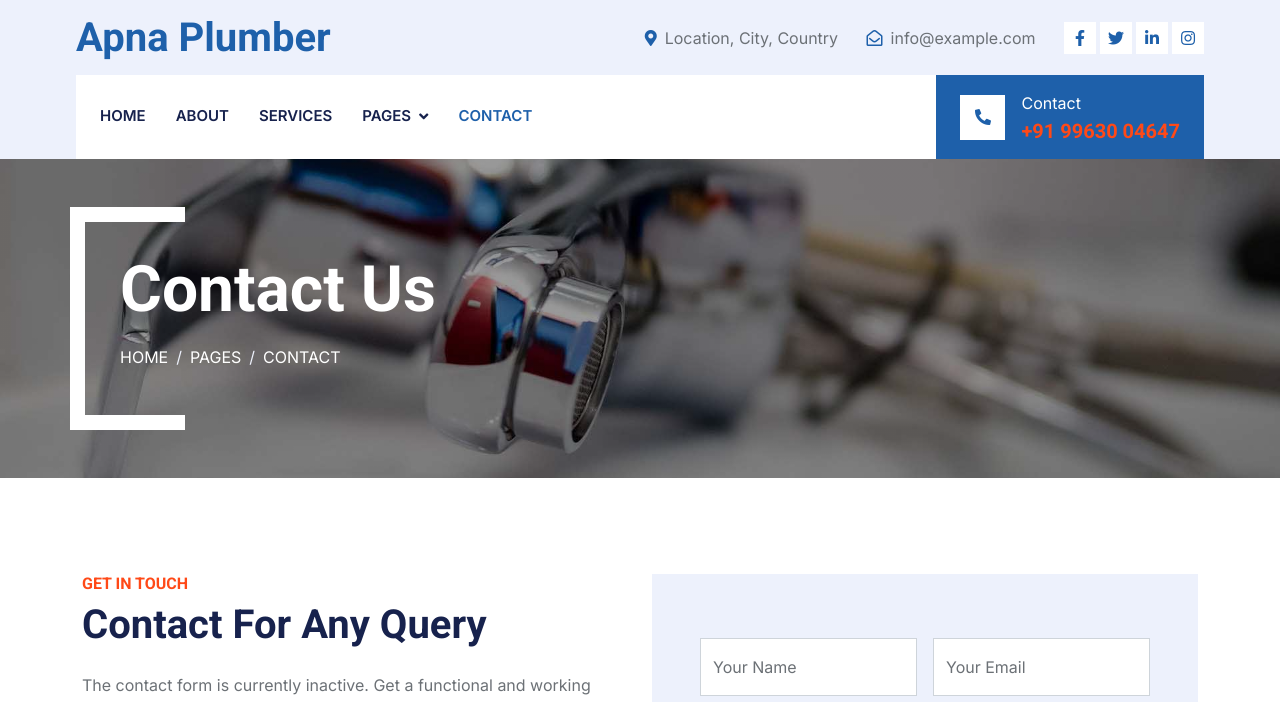
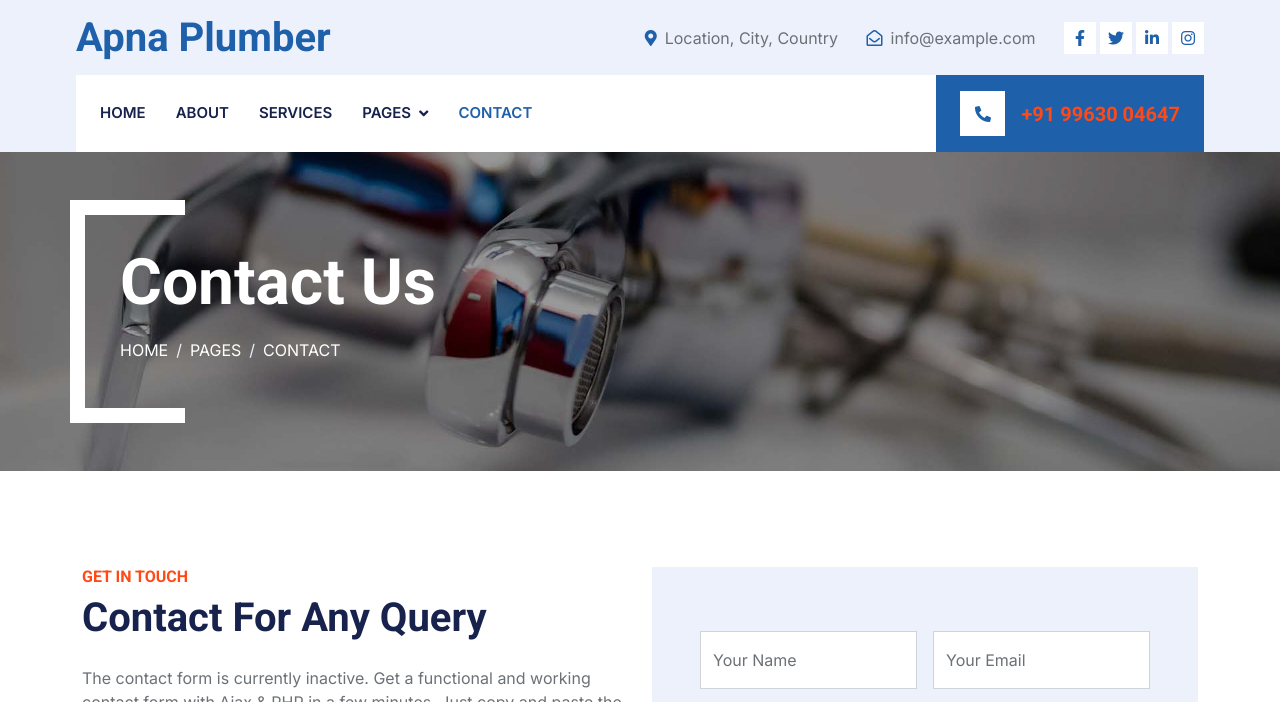
Before and after one commit to mkahsanuddin/apnaplubmer.com, a plain HTML site: page contact.html in a window 1280 px wide. Shown: the top 702 px of the page. Drawn offline with nearby package versions, Linux system fonts and the light colour scheme.

Commit message:
Add files via upload

```diff
--- a/contact.html
+++ b/contact.html
@@ -101,7 +101,7 @@
                         <i class="fa fa-phone-alt text-primary"></i>
                     </div>
                     <div class="ms-3">
-                        <p class="mb-1 text-white">Contact</p>
+                        <!-- <p class="mb-1 text-white">Contact</p> -->
                         <h5 class="m-0 text-secondary">+91 99630 04647</h5>
                     </div>
                 </div>
```
